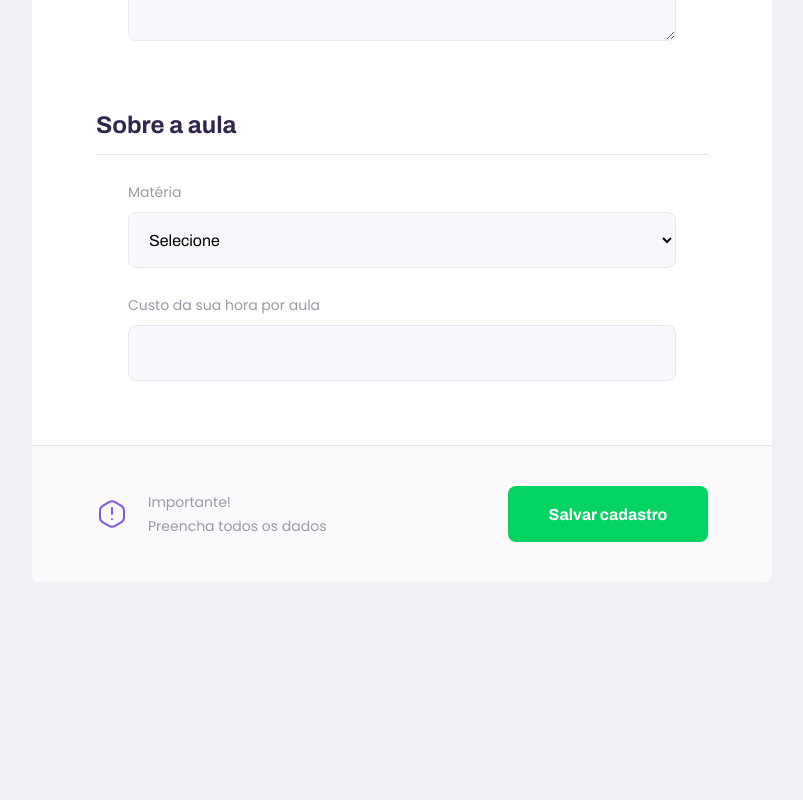
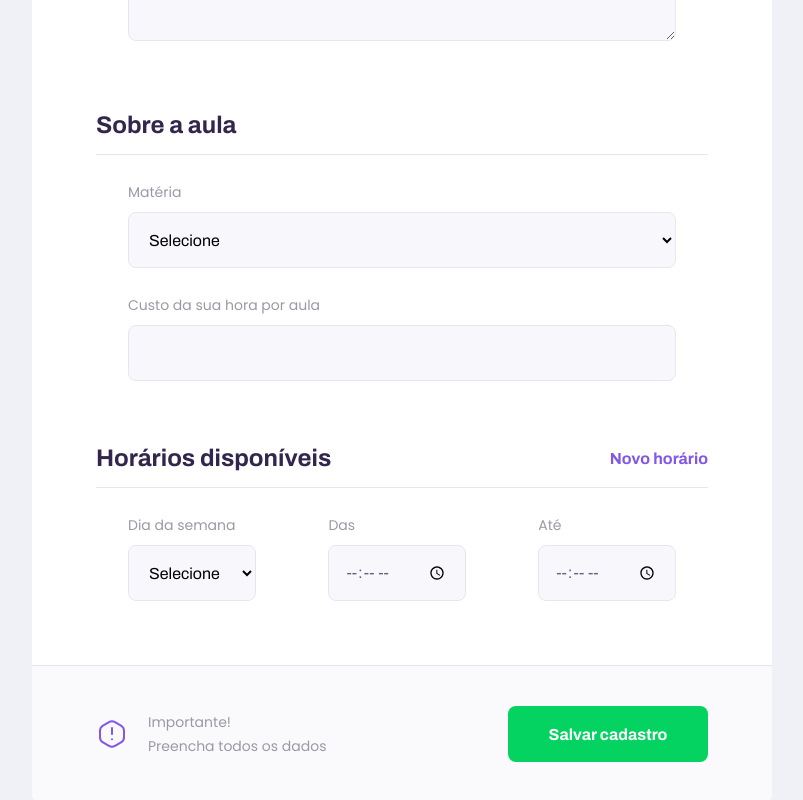
Before and after one commit to apfdamascena/NextLevelWeek-Proffy, a React (Create React App) app: page /give-classes in a window 1280 px wide. Shown: the part 970-1770 px from the top of the page, without its empty margins (238-1041 px from the left). Before the commit the page ends 1552 px from the top, so only its background shows below. Built offline with nearby package versions, Linux system fonts and the light colour scheme.

Commit message:
adding state

```diff
--- a/src/pages/TeachersForm/index.tsx
+++ b/src/pages/TeachersForm/index.tsx
@@ -7,22 +7,22 @@
 import Textarea from '../../components/TextArea';
 import Select from '../../components/Select';
 
-export default function TeachersForm(){
-    return(
-        <div id="page-teacher-form" className = "container">
+export default function TeachersForm() {
+    return (
+        <div id="page-teacher-form" className="container">
             <PageHeader
-                title = "Que incrivel que voce quer dar aulas."
-                description = "O primeiro passo é preencher esse formulário de inscrição"
+                title="Que incrivel que voce quer dar aulas."
+                description="O primeiro passo é preencher esse formulário de inscrição"
             />
 
             <main>
                 <fieldset>
                     <legend>Seus dados</legend>
 
-                    <Input name="name" label = "Nome completo"/>
-                    <Input name="avatar" label = "Avatar"/>
-                    <Input name="whatsapp" label = "Whatsapp"/>
-                    <Textarea name = "bio" label = "Biografia"/>
+                    <Input name="name" label="Nome completo" />
+                    <Input name="avatar" label="Avatar" />
+                    <Input name="whatsapp" label="Whatsapp" />
+                    <Textarea name="bio" label="Biografia" />
                 </fieldset>
 
                 <fieldset>
@@ -30,31 +30,57 @@
 
                     <Select
                         name="subject"
-                        label = "Matéria"
-                        options = {[
-                            {value: 'Artes', label: 'Artes'},
-                            {value: 'Biologia', label: 'Biologia'},
-                            {value: 'Matematica', label: 'Matematica'},
-                            {value: 'Geografia', label: 'Geografia'},
-                            {value: 'Fisica', label: 'Fisica'},
-                            {value: 'Filosofia', label: 'Filosofia'},
-                            {value: 'Sociologia', label: 'Sociologia'},
-                            {value: 'Historia', label: 'Historia'},
-                            {value: 'Português', label: 'Português'},
-                            {value: 'Química', label: 'Química'},
+                        label="Matéria"
+                        options={[
+                            { value: 'Artes', label: 'Artes' },
+                            { value: 'Biologia', label: 'Biologia' },
+                            { value: 'Matematica', label: 'Matematica' },
+                            { value: 'Geografia', label: 'Geografia' },
+                            { value: 'Fisica', label: 'Fisica' },
+                            { value: 'Filosofia', label: 'Filosofia' },
+                            { value: 'Sociologia', label: 'Sociologia' },
+                            { value: 'Historia', label: 'Historia' },
+                            { value: 'Português', label: 'Português' },
+                            { value: 'Química', label: 'Química' },
                         ]}
                     />
-                    <Input name="cost" label = "Custo da sua hora por aula"/>
+                    <Input name="cost" label="Custo da sua hora por aula" />
 
+                </fieldset>
+
+                <fieldset>
+                    <legend>Horários disponíveis
+                    <button type="button">
+                            Novo horário
+                    </button>
+                    </legend>
+
+                    <div className="schedule-item">
+                        <Select
+                            name="week_day"
+                            label="Dia da semana"
+                            options={[
+                                { value: '0', label: 'Domingo' },
+                                { value: '1', label: 'Segunda-feira' },
+                                { value: '2', label: 'Terça-feira' },
+                                { value: '3', label: 'Quarta-feira' },
+                                { value: '4', label: 'Quinta-feira' },
+                                { value: '5', label: 'Sexta-feira' },
+                                { value: '6', label: 'Sábado' }
+                            ]}
+                        />
+                        <Input name = "from" label = "Das" type="time"/>
+                        <Input name = "to" label = "Até" type="time"/>
+                    </div>
                 </fieldset>
 
                 <footer>
                     <p>
-                        <img src = {warningIcom} alt = "Aviso importante" />
-                        Importante! <br/>
+                        <img src={warningIcom} alt="Aviso importante" />
+                        Importante! <br />
                         Preencha todos os dados
                     </p>
-                    <button type = "button">
+                    <button type="button">
                         Salvar cadastro
                     </button>
                 </footer>
--- a/src/pages/TeachersForm/teachersForm.css
+++ b/src/pages/TeachersForm/teachersForm.css
@@ -40,6 +40,19 @@
     justify-content: space-between;
 
     width: 100%;
+}
+
+#page-teacher-form main fieldset legend button {
+    background: none;
+    border: 0;
+    color: var(--color-primary);
+    font: 700 1.6rem Archivo;
+    cursor: pointer;
+    transition: color 0.2;
+}
+
+#page-teacher-form main fieldset legend button:hover {
+    color: var(--color-primary-dark);
 }
 
 #page-teacher-form main label {
@@ -106,6 +119,16 @@
         padding: 0 6.4rem;
     }
 
+    #page-teacher-form  main .schedule-item {
+        display: grid;
+        grid-template-columns: 2fr 1fr 1fr;
+        column-gap: 0.8rem;
+    }
+
+    #page-teacher-form  main .schedule-item .input-block {
+        margin-top: 0 !important;
+    }
+
     #page-teacher-form  main footer {
         padding: 4.0rem 6.4rem;
         display: flex;
@@ -122,4 +145,6 @@
         margin-top: 0;
     }
 
+
+
 }
```
